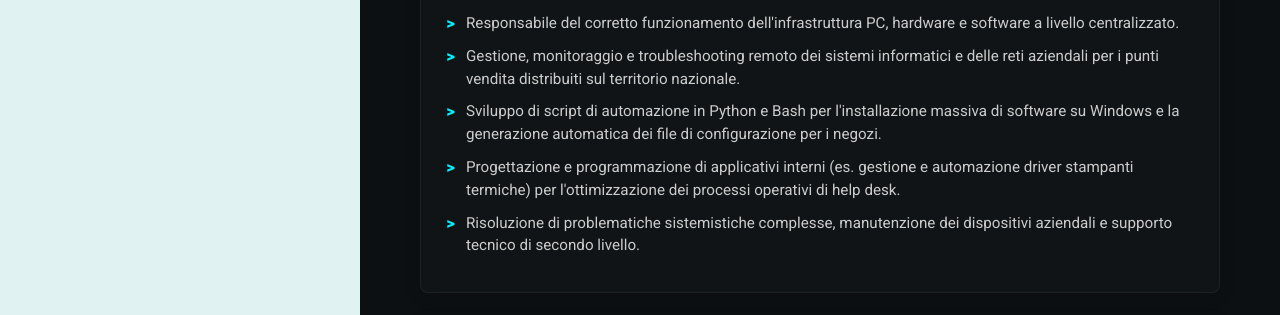
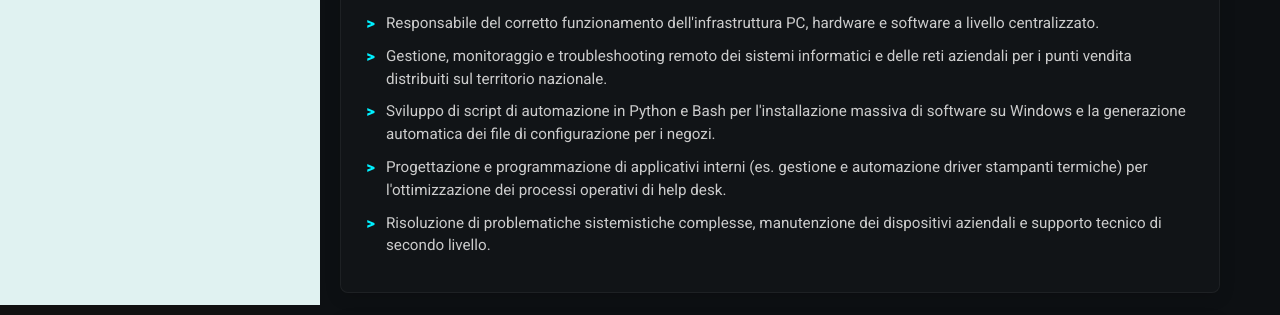
Before and after one commit to PaoloCamedda/PaoloCamedda.github.io, a plain HTML site: page index.html in a window 1280 px wide. Shown: the part 575-890 px from the top of the page. Drawn offline with nearby package versions, Linux system fonts and the light colour scheme.

Commit message:
blocco sidebar left

```diff
--- a/css/style.css
+++ b/css/style.css
@@ -40,16 +40,24 @@ html, body {
     display: flex;
     width: 100%;
     min-height: 100vh;
+    align-items: flex-start;
 }
 
 /* ----------------------- SIDEBAR ----------------------- */
 .sidebar {
-    width: 280px;
+    width: 240px;
     background-color: var(--sidebar-bg);
     padding: 40px;
     display: flex;
     flex-direction: column;
     z-index: 10;
+
+    /* Rende la sidebar fissa in primo piano */
+    position: fixed;
+    top: 0;
+    left: 0;
+    height: 100vh;
+    overflow-y: auto; /* Se il menu è lungo, mantiene lo scroll interno */
 }
 
 .avatar-frame {
@@ -86,6 +94,7 @@ html, body {
     padding: 60px;
     background: rgba(13, 17, 23, 0.6);
     backdrop-filter: blur(4px);
+    margin-left: 280px;
 }
 
 h2 {
```
